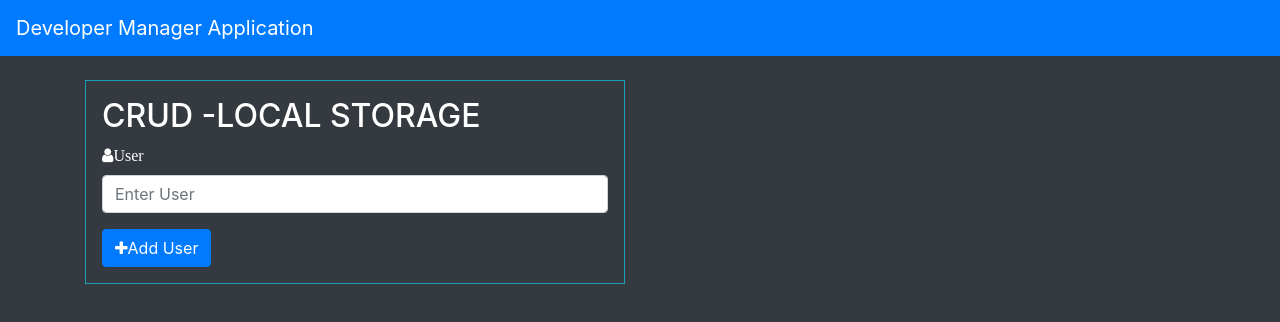
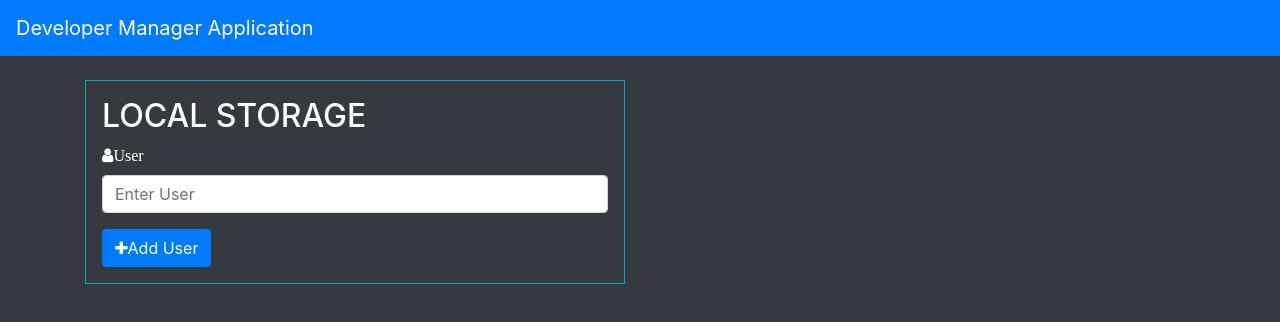
Before and after one commit to fatimashereen/ManagerDeveloper-Application, a plain HTML site: page index.html in a window 1280 px wide. Drawn offline with nearby package versions, Linux system fonts and the light colour scheme.

Commit message:
Update index.html

```diff
--- a/index.html
+++ b/index.html
@@ -20,7 +20,7 @@
            <div class="row">
               <div class="col-6">
                  <form class="border border-info p-3" id="form">
-                    <h2>CRUD -LOCAL STORAGE</h2>
+                    <h2>LOCAL STORAGE</h2>
                     <div class="form-group">
                        <label><i class="fa fa-user">User</i></label>
                        <input type="text" required autocomplete="off"
```
